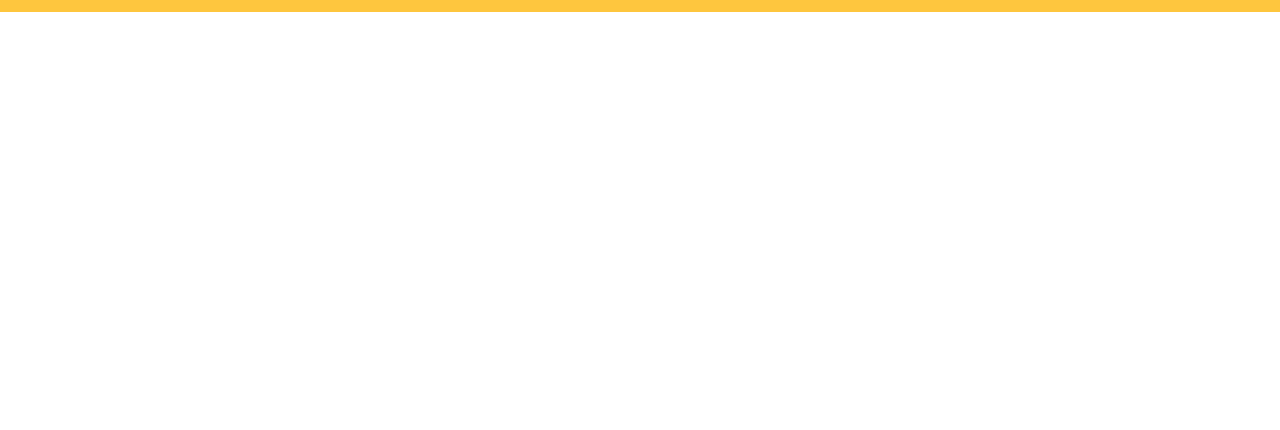
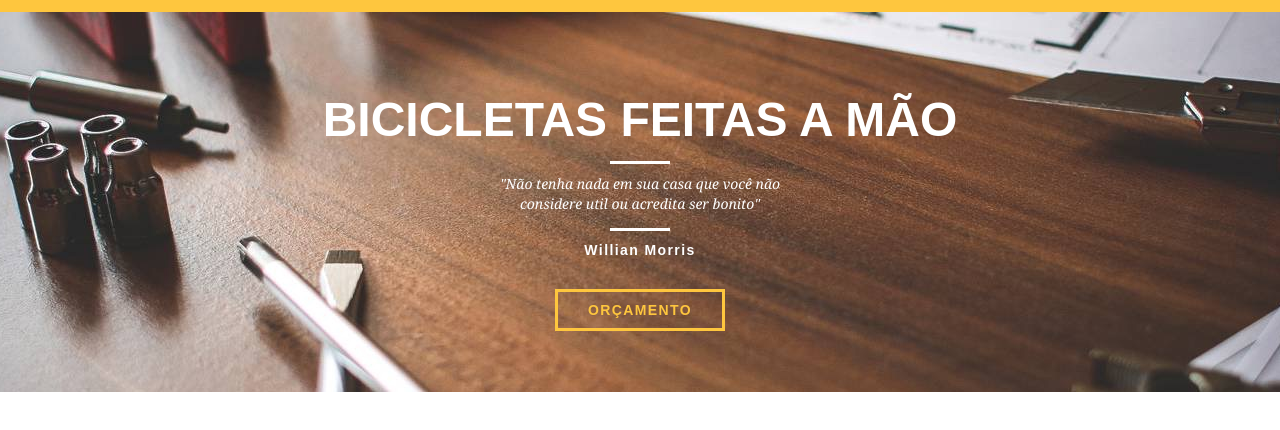
Before and after one commit to lucasAzS/bikcraft-ori, a plain HTML site: page index.html in a window 1280 px wide. Shown: the part 84-514 px from the top of the page. Drawn offline with Linux system fonts and the light colour scheme.

Commit message:
estrutura e estilo da home

```diff
--- a/css/style.css
+++ b/css/style.css
@@ -1,7 +1,33 @@
 /* Estilos gerais */
+
+:root {
+  --goldly: #fec63e;
+}
 
 body {
   font-family: Arial, Helvetica, sans-serif;
+}
+
+p {
+  font-family: Georgia, 'Times New Roman', Times, serif;
+  font-size: 14px;
+  line-height: 20px;
+}
+
+.btn {
+  border: 3px solid var(--goldly);
+  padding: 10px 30px;
+  color: var(--goldly);
+  font-size: 14px;
+  line-height: 20px;
+  text-transform: uppercase;
+  letter-spacing: 0.1em;
+  font-weight: bold;
+}
+
+.btn:hover {
+  color: white;
+  border-color: white;
 }
 
 /* Header */
@@ -10,7 +36,7 @@ body {
   position: fixed;
   top: 0;
   width: 100%;
-  background: #fec63e;
+  background: var(--goldly); /* gold */
   padding: 15px 0;
 }
 
@@ -39,3 +65,48 @@ body {
 }
 
 /* Introdução */
+
+.introducao {
+  width: 100%;
+  height: 380px;
+  background: url('../img/bg.jpg') no-repeat center;
+  background-size: cover;
+  margin-top: 96px;
+  text-align: center;
+  padding-top: 80px;
+}
+
+.introducao h1 {
+  font-size: 48px;
+  color: white;
+  font-weight: bold;
+  text-transform: uppercase;
+}
+
+.quote-externo {
+  max-width: 320px;
+  margin: 0 auto;
+  color: white;
+  margin-bottom: 40px;
+}
+
+.quote-externo p {
+  font-style: italic;
+}
+
+.quote-externo p::before,
+.quote-externo p::after {
+  content: '';
+  display: block;
+  width: 60px;
+  height: 3px;
+  background: white;
+  margin: 14px auto 10px auto;
+}
+
+.quote-externo cite {
+  font-style: normal;
+  font-weight: bold;
+  font-size: 14px;
+  letter-spacing: 0.1em;
+}
--- a/index.html
+++ b/index.html
@@ -27,5 +27,19 @@
         </nav>
       </div>
     </header>
+
+    <section class="introducao">
+      <div class="container">
+        <h1>Bicicletas Feitas a Mão</h1>
+        <blockquote class="quote-externo">
+          <p>
+            "Não tenha nada em sua casa que você não considere util ou acredita
+            ser bonito"
+          </p>
+          <cite>Willian Morris</cite>
+        </blockquote>
+        <a href="produtos.html" class="btn">Orçamento</a>
+      </div>
+    </section>
   </body>
 </html>
```
